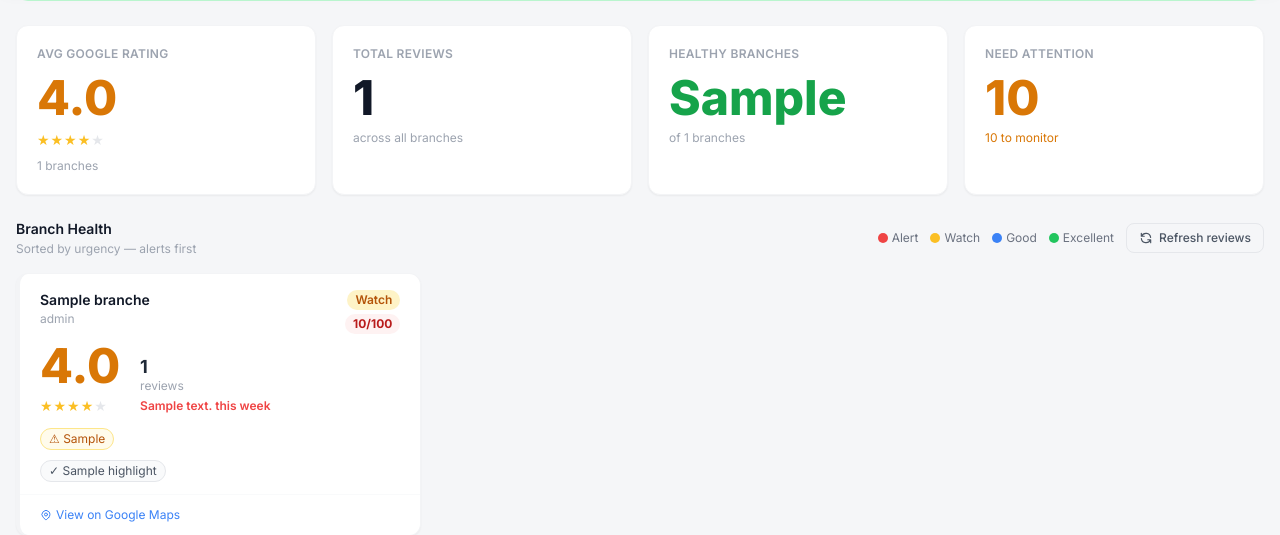
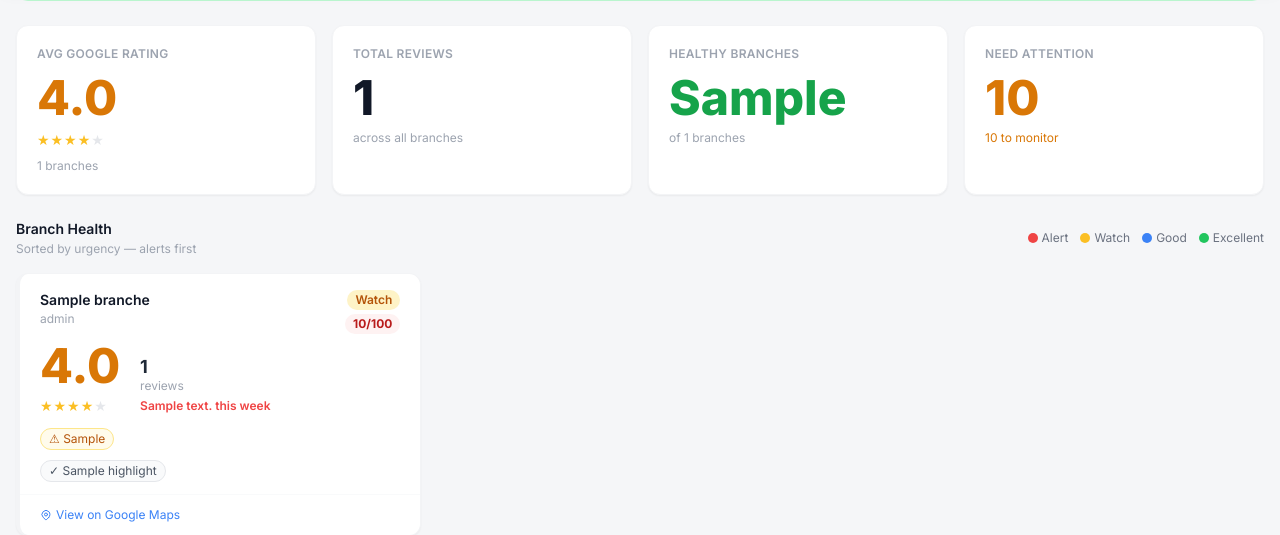
Before and after one commit to brandonyang20/Hakshan-Brand-Analysis, a Flask app: template templates/tenant/dashboard.html in a window 1280 px wide. Shown: the part 73-608 px from the top of the page. Run offline with Flask 3, Linux system fonts and the light colour scheme; the template is opened without the code that fills it: most values are stand-ins (such as "Sample title", 1, 10 or a date in 2020); some libraries are stand-ins or nearby versions.

Commit message:
feat: merge refresh into single button — news + reviews together

```diff
--- a/templates/tenant/dashboard.html
+++ b/templates/tenant/dashboard.html
@@ -77,7 +77,7 @@
       <path stroke-linecap="round" stroke-linejoin="round" stroke-width="2"
         d="M4 4v5h.582m15.356 2A8.001 8.001 0 004.582 9m0 0H9m11 11v-5h-.581m0 0a8.003 8.003 0 01-15.357-2m15.357 2H15"/>
     </svg>
-    Refresh
+    <span id="refresh-label">Refresh</span>
   </button>
 
   <!-- Logout -->
@@ -190,23 +190,12 @@
         <h2 class="text-sm font-semibold text-gray-900">Branch Health</h2>
         <p class="text-xs text-gray-400 mt-0.5">Sorted by urgency — alerts first</p>
       </div>
-      <div class="flex items-center gap-3 flex-wrap justify-end">
-        <!-- Legend -->
-        <div class="flex items-center gap-3 text-xs">
-          <span class="flex items-center gap-1 text-gray-500"><span class="w-2.5 h-2.5 rounded-full bg-red-500 inline-block"></span>Alert</span>
-          <span class="flex items-center gap-1 text-gray-500"><span class="w-2.5 h-2.5 rounded-full bg-amber-400 inline-block"></span>Watch</span>
-          <span class="flex items-center gap-1 text-gray-500"><span class="w-2.5 h-2.5 rounded-full bg-blue-500 inline-block"></span>Good</span>
-          <span class="flex items-center gap-1 text-gray-500"><span class="w-2.5 h-2.5 rounded-full bg-green-500 inline-block"></span>Excellent</span>
-        </div>
-        <!-- Manual refresh -->
-        <button id="refresh-reviews-btn"
-          onclick="refreshReviews('{{ slug }}')"
-          class="flex items-center gap-1.5 text-xs font-medium text-gray-600 border border-gray-200 rounded-lg px-3 py-1.5 hover:bg-gray-50 transition-colors">
-          <svg id="refresh-icon" class="w-3.5 h-3.5" fill="none" stroke="currentColor" viewBox="0 0 24 24">
-            <path stroke-linecap="round" stroke-linejoin="round" stroke-width="2" d="M4 4v5h.582m15.356 2A8.001 8.001 0 004.582 9m0 0H9m11 11v-5h-.581m0 0a8.003 8.003 0 01-15.357-2m15.357 2H15"/>
-          </svg>
-          <span id="refresh-label">Refresh reviews</span>
-        </button>
+      <!-- Legend -->
+      <div class="flex items-center gap-3 text-xs flex-wrap justify-end">
+        <span class="flex items-center gap-1 text-gray-500"><span class="w-2.5 h-2.5 rounded-full bg-red-500 inline-block"></span>Alert</span>
+        <span class="flex items-center gap-1 text-gray-500"><span class="w-2.5 h-2.5 rounded-full bg-amber-400 inline-block"></span>Watch</span>
+        <span class="flex items-center gap-1 text-gray-500"><span class="w-2.5 h-2.5 rounded-full bg-blue-500 inline-block"></span>Good</span>
+        <span class="flex items-center gap-1 text-gray-500"><span class="w-2.5 h-2.5 rounded-full bg-green-500 inline-block"></span>Excellent</span>
       </div>
     </div>
 
@@ -573,53 +562,32 @@
 <script>
   let refreshing = false;
 
-  function refreshData() {
+  async function refreshData() {
     if (refreshing) return;
     refreshing = true;
     const btn = document.getElementById('refresh-btn');
-    const icon = document.getElementById('refresh-icon');
-    btn.disabled = true;
-    icon.classList.add('animate-spin');
-
-    fetch('/api/refresh', { method: 'POST' })
-      .then(() => window.location.reload())
-      .catch(() => {
-        refreshing = false;
-        btn.disabled = false;
-        icon.classList.remove('animate-spin');
-      });
-  }
-
-  // Auto-refresh every 30 minutes
-  setTimeout(() => window.location.reload(), 30 * 60 * 1000);
-
-  async function refreshReviews(slug) {
-    const btn = document.getElementById('refresh-reviews-btn');
     const icon = document.getElementById('refresh-icon');
     const label = document.getElementById('refresh-label');
     btn.disabled = true;
     icon.classList.add('animate-spin');
     label.textContent = 'Refreshing…';
+
     try {
-      const res = await fetch(`/t/${slug}/snapshot/run`, { method: 'POST' });
-      const data = await res.json();
-      if (data.error) {
-        label.textContent = data.error;
-        setTimeout(() => { label.textContent = 'Refresh reviews'; btn.disabled = false; icon.classList.remove('animate-spin'); }, 3000);
-      } else {
-        const ok = (data.ok || []).length;
-        const failed = (data.failed || []).length;
-        icon.classList.remove('animate-spin');
-        icon.innerHTML = '<path stroke-linecap="round" stroke-linejoin="round" stroke-width="2" d="M5 13l4 4L19 7"/>';
-        label.textContent = failed ? `${ok} ok, ${failed} failed` : `${ok} branches updated`;
-        setTimeout(() => window.location.reload(), 1500);
-      }
+      await Promise.all([
+        fetch('/api/refresh', { method: 'POST' }),
+        fetch('/t/{{ slug }}/snapshot/run', { method: 'POST' }),
+      ]);
+      window.location.reload();
     } catch {
-      label.textContent = 'Error — try again';
+      refreshing = false;
       btn.disabled = false;
       icon.classList.remove('animate-spin');
+      label.textContent = 'Refresh';
     }
   }
+
+  // Auto-refresh every 30 minutes
+  setTimeout(() => window.location.reload(), 30 * 60 * 1000);
 </script>
 
 </body>
```
